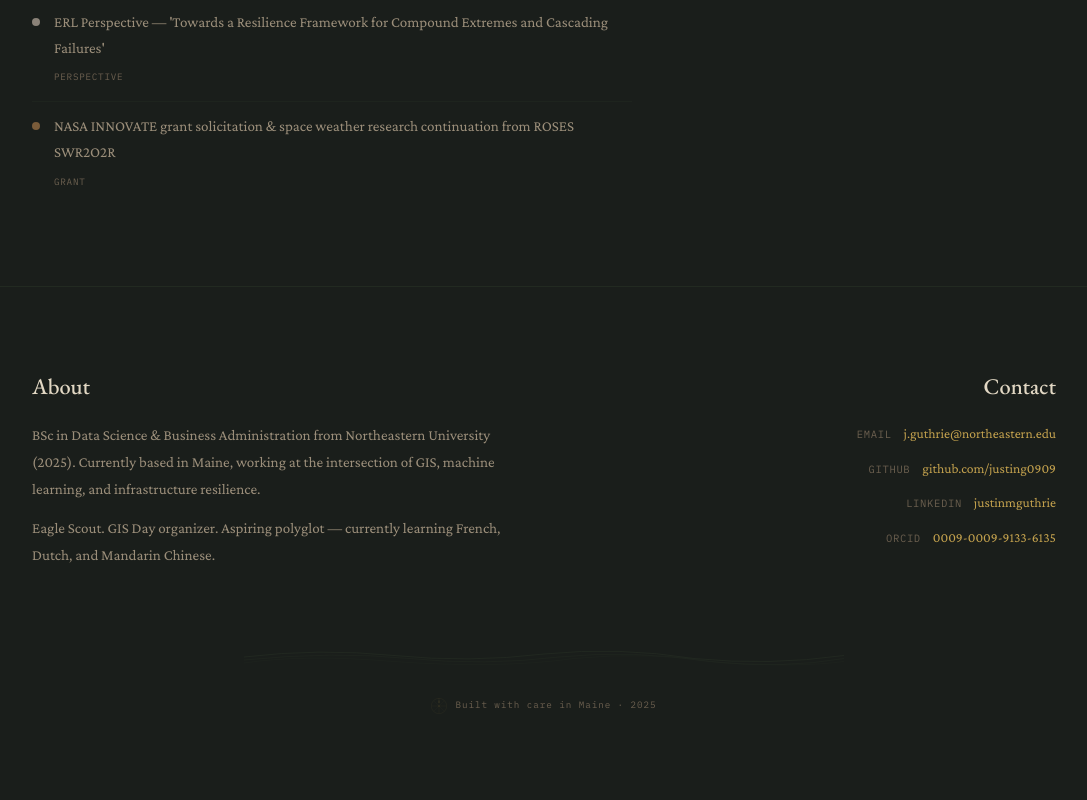
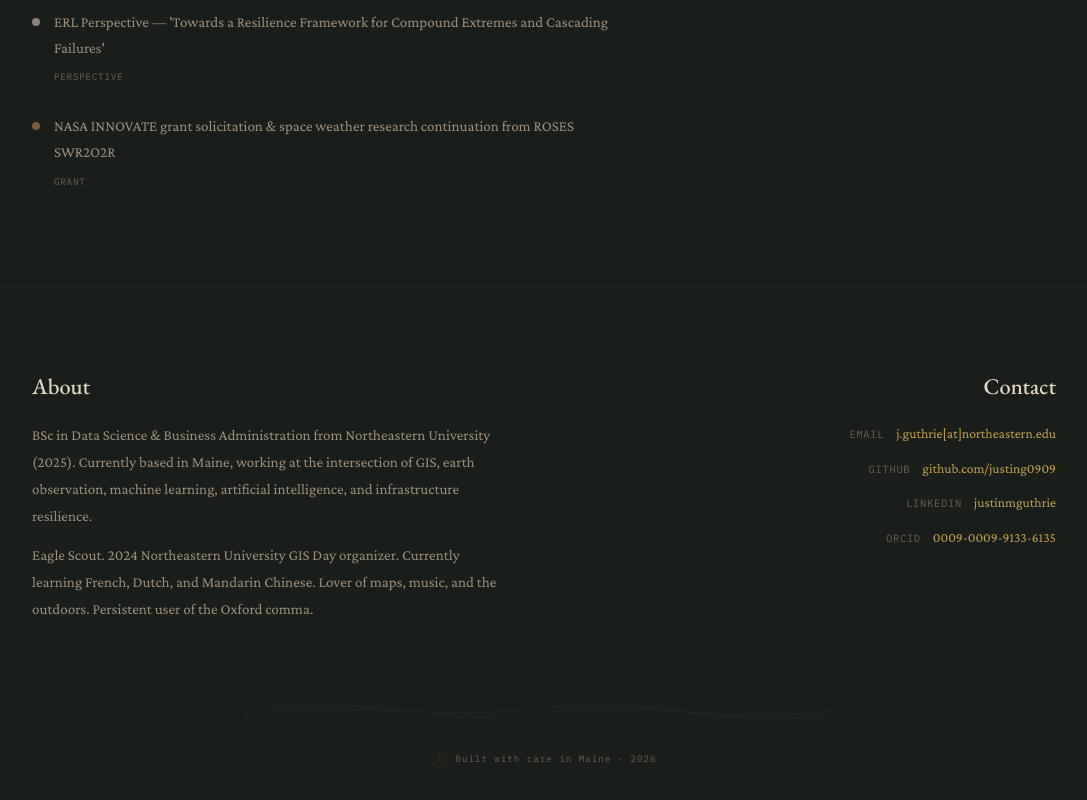
Before and after one commit to justing0909/geoportfolio, a Next.js app: page / in a window 1280 px wide. Shown: the part 6124-6924 px from the top of the page, without its empty margins (96-1183 px from the left). Before the commit the page ends 6898 px from the top, so only its background shows below. Built offline with nearby package versions, Linux system fonts and the light colour scheme.

Commit message:
slight tweaks to about section

```diff
--- a/app/components/GeoPortfolio.jsx
+++ b/app/components/GeoPortfolio.jsx
@@ -1193,12 +1193,12 @@ export default function GeoPortfolio() {
             </h2>
             <p style={{ fontSize: "0.94rem", color: "var(--text-muted)", lineHeight: 1.8, marginBottom: 12 }}>
               BSc in Data Science & Business Administration from Northeastern University (2025).
-              Currently based in Maine, working at the intersection of GIS, machine learning,
+              Currently based in Maine, working at the intersection of GIS, earth observation, machine learning, artificial intelligence,
               and infrastructure resilience.
             </p>
             <p style={{ fontSize: "0.94rem", color: "var(--text-muted)", lineHeight: 1.8, marginBottom: 12 }}>
-              Eagle Scout. GIS Day organizer. Aspiring polyglot — currently learning
-              French, Dutch, and Mandarin Chinese.
+              Eagle Scout. 2024 Northeastern University GIS Day organizer. Currently learning
+              French, Dutch, and Mandarin Chinese. Lover of maps, music, and the outdoors. Persistent user of the Oxford comma.
             </p>
           </div>
 
@@ -1212,7 +1212,7 @@ export default function GeoPortfolio() {
             </h2>
             <div style={{ display: "flex", flexDirection: "column", gap: 10, alignItems: "flex-end" }}>
               {[
-                { label: "Email", value: "j.guthrie@northeastern.edu", href: "mailto:j.guthrie@northeastern.edu" },
+                { label: "Email", value: "j.guthrie[at]northeastern.edu" },
                 { label: "GitHub", value: "github.com/justing0909", href: "https://github.com/justing0909" },
                 { label: "LinkedIn", value: "justinmguthrie", href: "https://linkedin.com/in/justinmguthrie" },
                 { label: "ORCID", value: "0009-0009-9133-6135", href: "https://orcid.org/0009-0009-9133-6135" },
@@ -1244,7 +1244,7 @@ export default function GeoPortfolio() {
           color: "var(--text-dim)", letterSpacing: "0.1em",
         }}>
           <CompassRose size={16} style={{ display: "inline-block", verticalAlign: "middle", marginRight: 8, opacity: 0.35 }} />
-          Built with care in Maine · 2025
+          Built with care in Maine · 2026
         </div>
       </footer>
     </>
```
